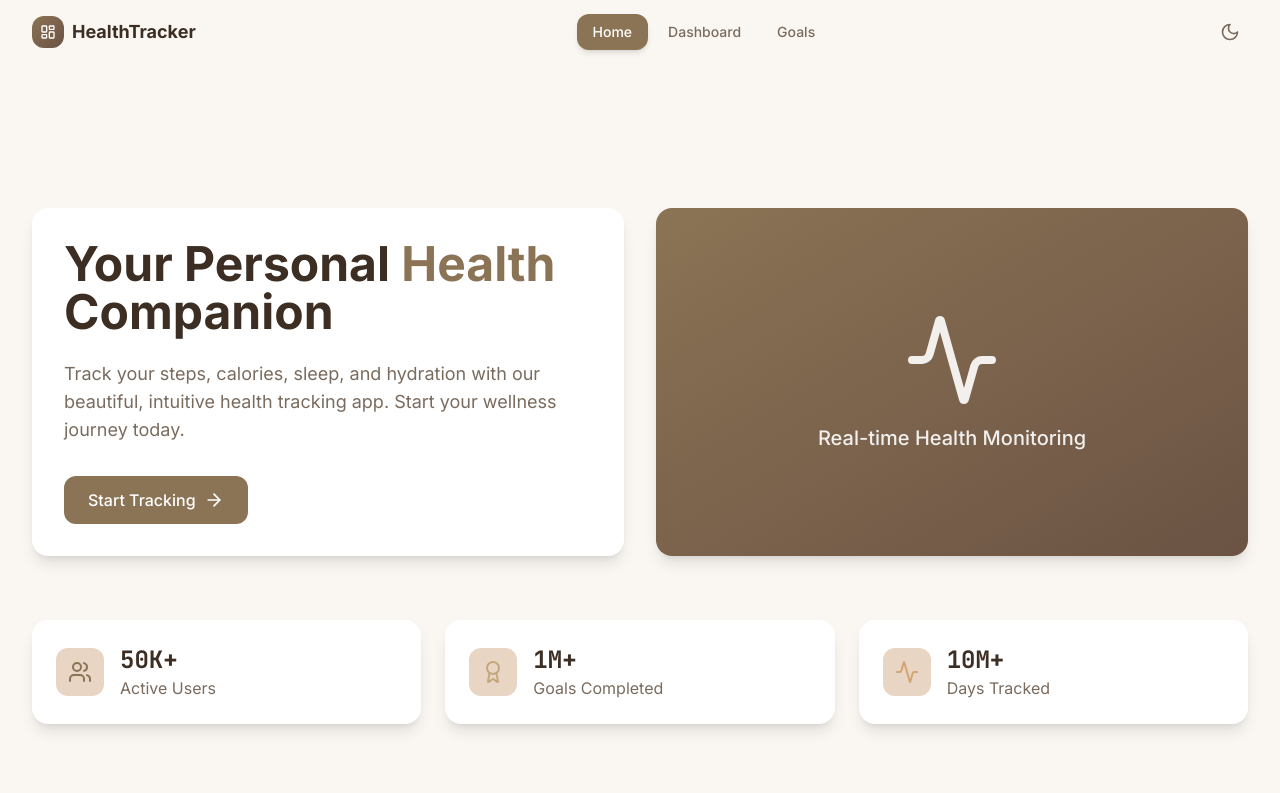
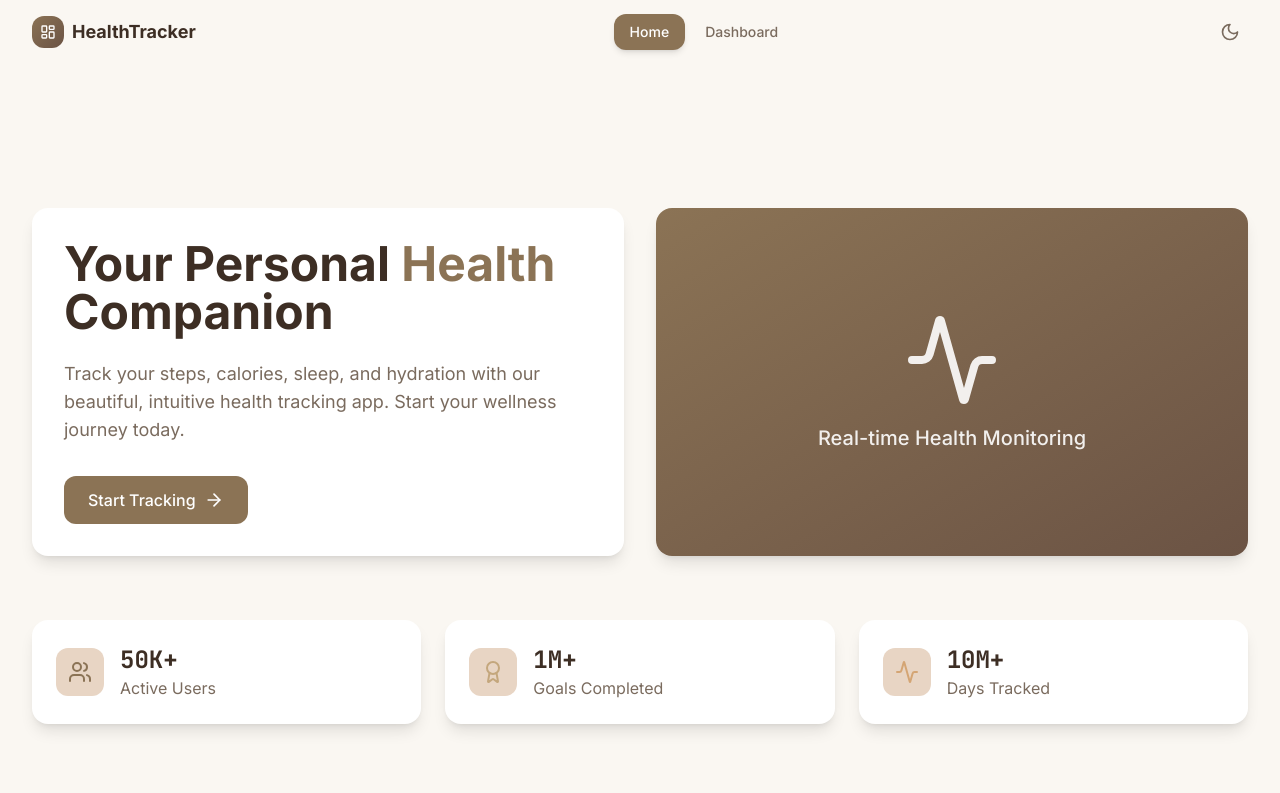
Before and after one commit to IcoGanteng/Tim-Full-Stack, a Next.js app: page / in a window 1280 px wide. Shown: the top 793 px of the page. Built offline with nearby package versions, Linux system fonts and the light colour scheme.

Commit message:
Update Navbar.tsx

```diff
--- a/components/Navbar.tsx
+++ b/components/Navbar.tsx
@@ -17,7 +17,6 @@ import {
 const navLinks = [
   { href: "/", label: "Home", icon: Home },
   { href: "/dashboard", label: "Dashboard", icon: LayoutDashboard },
-  { href: "/goals", label: "Goals", icon: Target },
 ];
 
 export default function Navbar() {
```
